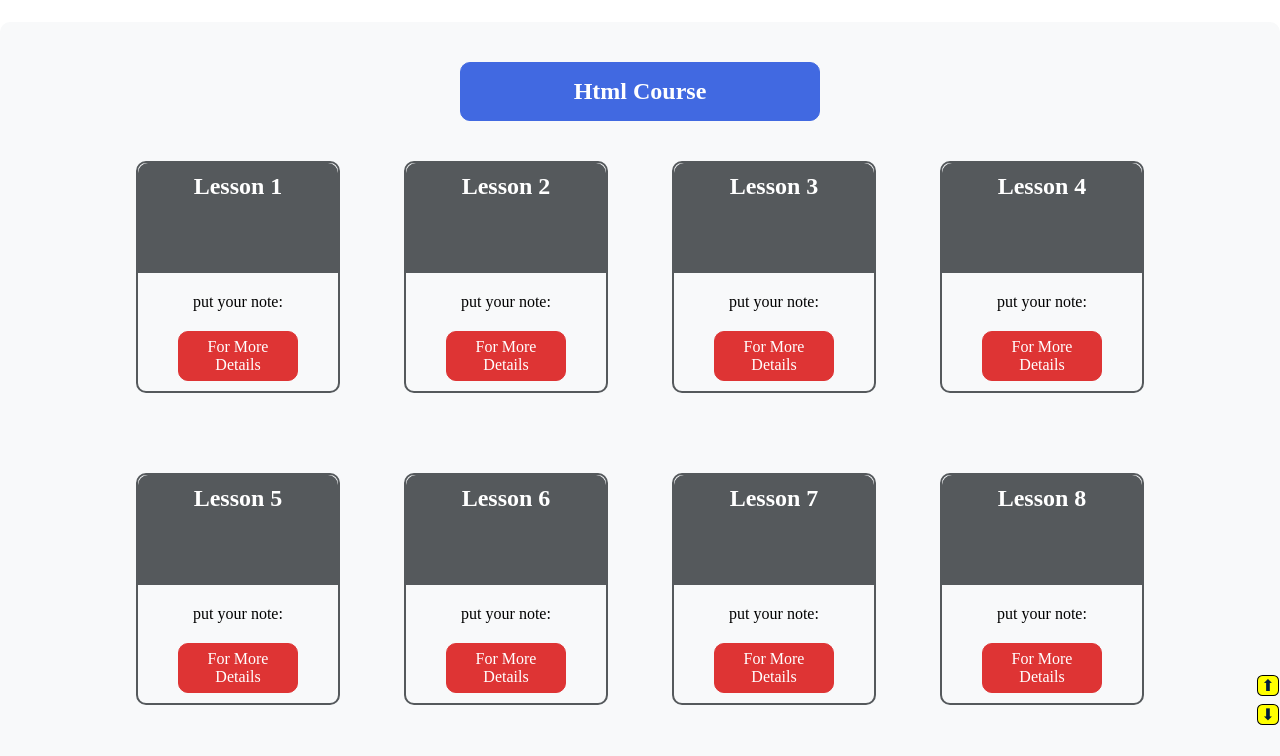
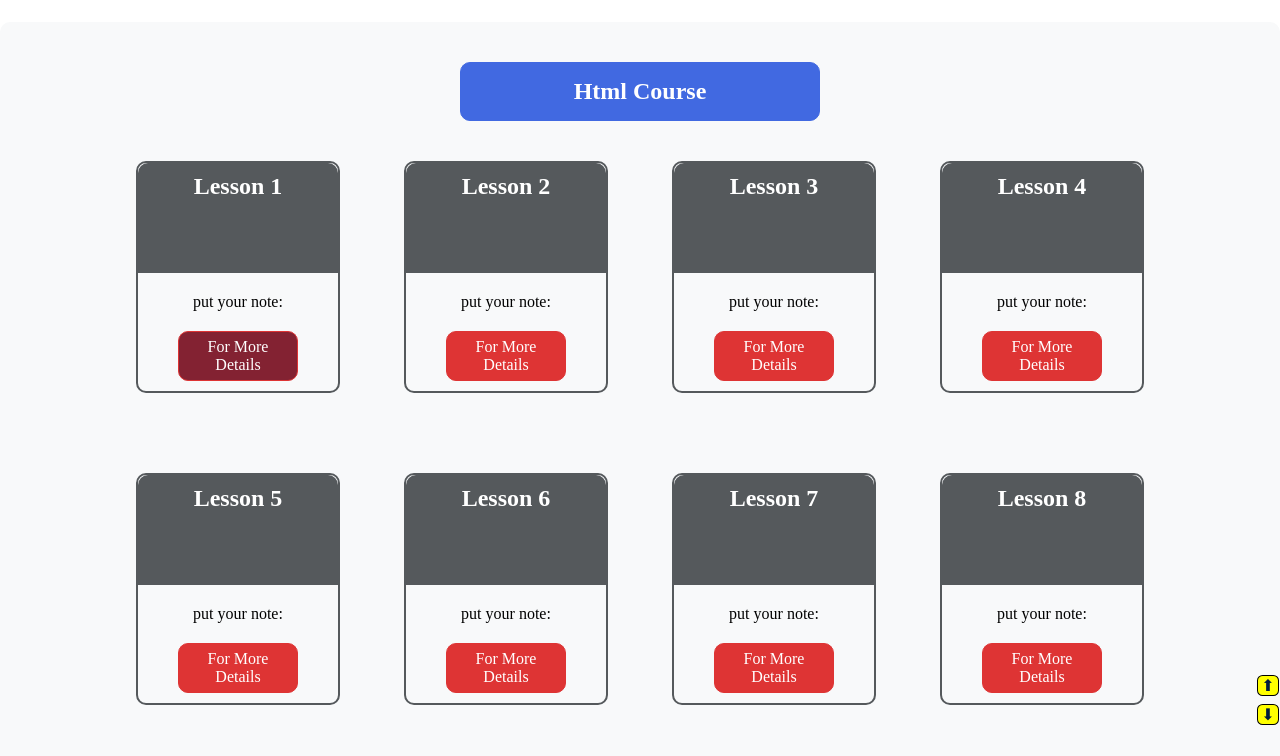
Before and after one commit to mohammedabdelaleem/Web-Development, a plain HTML site: page HTML-CSS-Projects/2-My Notes/index.html in a window 1280 px wide. In both pictures the pointer is over the link 238 px from the left and 880 px from the top of the page. Shown: the part 524-1280 px from the top of the page. Drawn offline with Linux system fonts and the light colour scheme.

Commit message:
2nd web Development using HTML and CSS. It's A Simple Website For Notes.

```diff
--- a/HTML-CSS-Projects/2-My Notes/css/style.css
+++ b/HTML-CSS-Projects/2-My Notes/css/style.css
@@ -83,6 +83,11 @@ article {
   margin: 0 auto;
 }
 
+a:hover ,
+a:focus {
+  background-color: #832232;
+}
+
 .up-button,
 .down-button {
   text-decoration: none;
```
